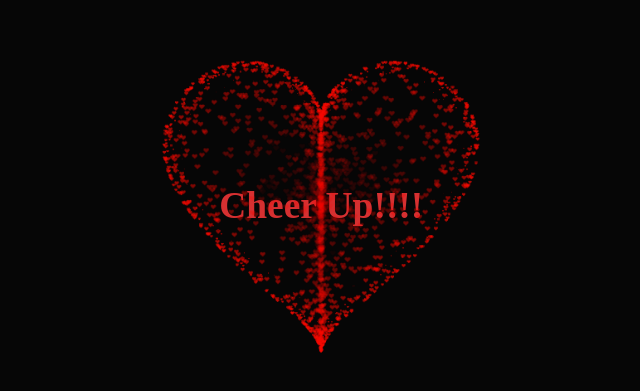
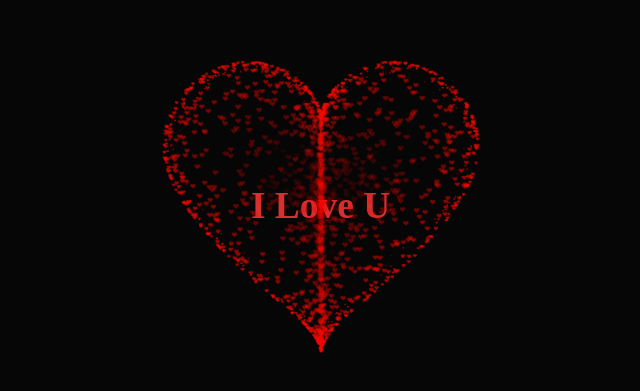
Before and after one commit to tuanminh201/heart, a plain HTML site: page index.html in a window 1280 px wide. Shown: the part 195-586 px from the top of the page, without its empty margins (319-959 px from the left). Drawn offline with Linux system fonts and the light colour scheme.

Commit message:
Update index.html

```diff
--- a/index.html
+++ b/index.html
@@ -31,7 +31,7 @@ h1{
   </style>
  </HEAD>
  <BODY>
-  <h1>Cheer Up!!!!</h1>
+  <h1>I Love U</h1>
   <div class="box">
     <canvas id="pinkboard"></canvas>
   </div>
```
